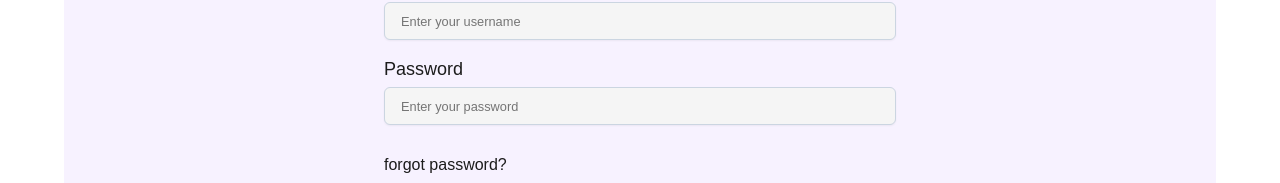
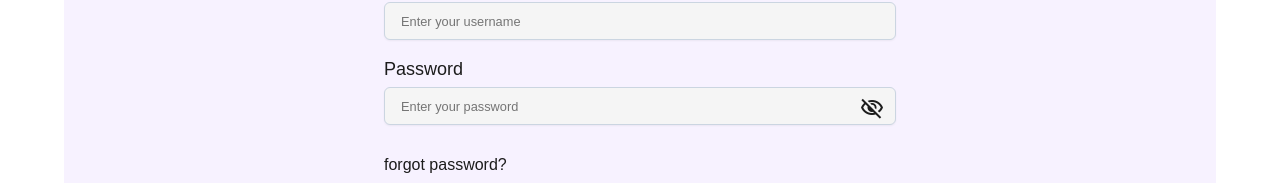
Before and after one commit to mindset001/civicnexa, a React (Vite) app: page / in a window 1280 px wide. Shown: the part 327-510 px from the top of the page. Built offline with nearby package versions, Linux system fonts and the light colour scheme.

Commit message:
login oage ad register designs ready

```diff
--- a/src/components/input.jsx
+++ b/src/components/input.jsx
@@ -1,28 +1,45 @@
-import React from 'react'
+import React, { useRef, useState } from 'react'
 
 const InputComponent = ({
     label,
     classNames,
     id,
     type,
+    isVisibility,
     // required,
     placeholder,
     onChange,
     error
     }) => {
+      const [isPasswordVisible, setIsPasswordVisible] = useState(false)
+      const show = useRef(null)
+
+      const inputType = isPasswordVisible ? 'text' : type || 'text'
+
+      const handlePasswordVisibility = () => setIsPasswordVisible(!isPasswordVisible)
   return (
     <div>
       <label className='block pb-2'>
         <span className='block font-medium text-[18px]'>{label}</span>
+        <div className='flex items-center relative'>
           <input
         // required ={required}
             id={id}
-          type={type}
+            ref={show}
+            type={inputType}
             placeholder={placeholder}
             onChange={onChange}
-          className={`mt-1 block w-full px-3 py-2 bg-white
+            className={`mt-1 block w-full px-3 py-2 bg-white outline outline-none
                           border border-slate-300 rounded-md text-sm shadow-sm placeholder-slate-400
-                      ${classNames}`} />
+                        ${classNames}`}
+            />
+            {
+              isVisibility && type === 'password' &&
+              <span className="material-symbols-outlined absolute right-0 pr-3 cursor-pointer" onClick={handlePasswordVisibility}>
+                {isPasswordVisible ? 'visibility' : 'visibility_off'}
+              </span>
+            }
+        </div>
         {error && <span>{error}</span>}
       </label>
     </div>
--- a/src/components/pages/auth/login.jsx
+++ b/src/components/pages/auth/login.jsx
@@ -74,6 +74,7 @@ const Login = () => {
                         className="text-[1.125rem] font-normal mb-[.5rem]"
                         render={({ field }) => (
                         <InputComponent
+                          isVisibility={true}
                             id='password'
                             label="Password"
                             type="password"
--- a/src/components/pages/auth/register.jsx
+++ b/src/components/pages/auth/register.jsx
@@ -37,7 +37,7 @@ const Register = () => {
       dispatch(registerUser(values))
       console.log(values)
       console.log(error)
-      if (!error){
+      if (!error && success){
         navigate('/success')
       }
     }
@@ -94,11 +94,12 @@ const Register = () => {
                       className="text-[1.125rem] font-normal mb-[.5rem]"
                       render={({ field }) => (
                           <InputComponent
+                            isVisibility={true}
                             id='password'
                             label="Password"
                             type="password"
                             placeholder="Enter your password"
-                          classNames={`placeholder:text-[.8rem] mb-[.5rem] placeholder:leading-5 font-normal placeholder:gray-400 placeholder:text-grey pl-[1rem]`}
+                            classNames={`w-full inline-block placeholder:text-[.8rem] mb-[.5rem] placeholder:leading-5 font-normal placeholder:gray-400 placeholder:text-grey pl-[1rem]`}
                             {...field}
                           />
                       )}
@@ -111,6 +112,7 @@ const Register = () => {
                       className="text-[1.125rem] font-normal mb-[.5rem]"
                       render={({ field }) => (
                       <InputComponent
+                        isVisibility={true}
                         id='re_password'
                         label="confirm password"
                         type="password"
```
Lines whose indentation alone changed are shown as unchanged.
